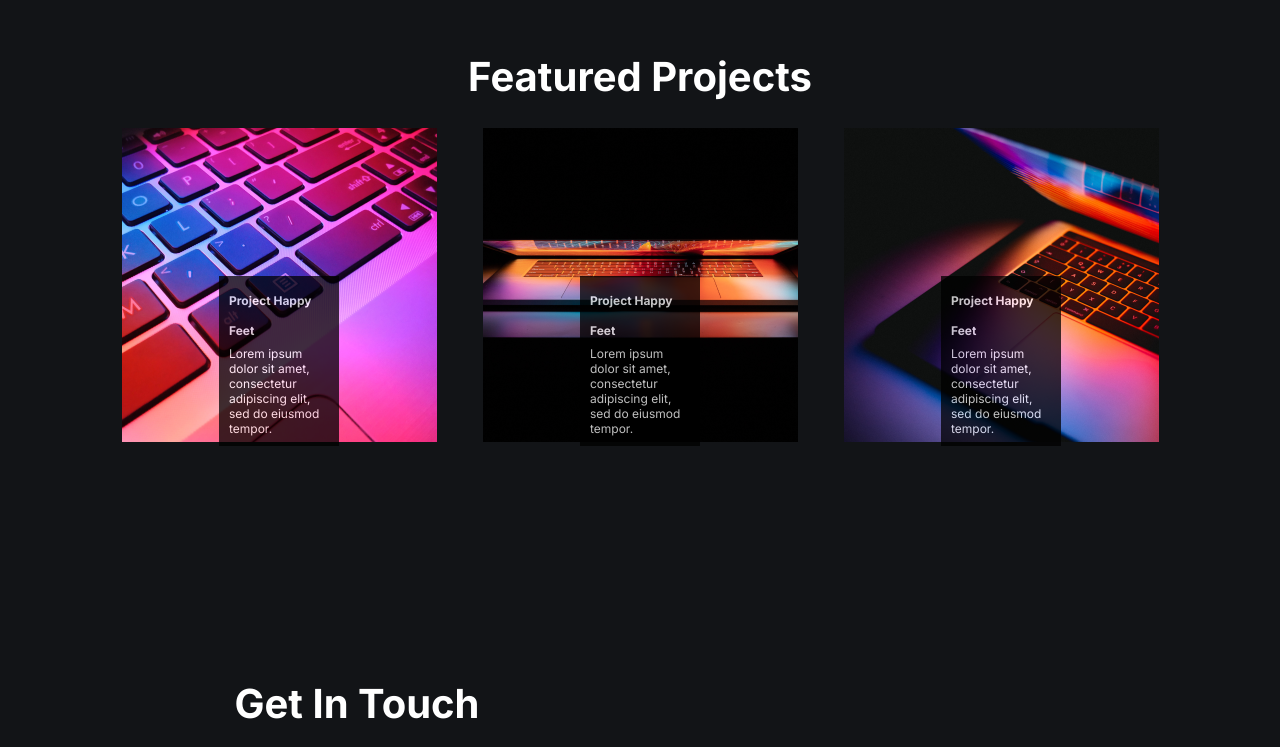
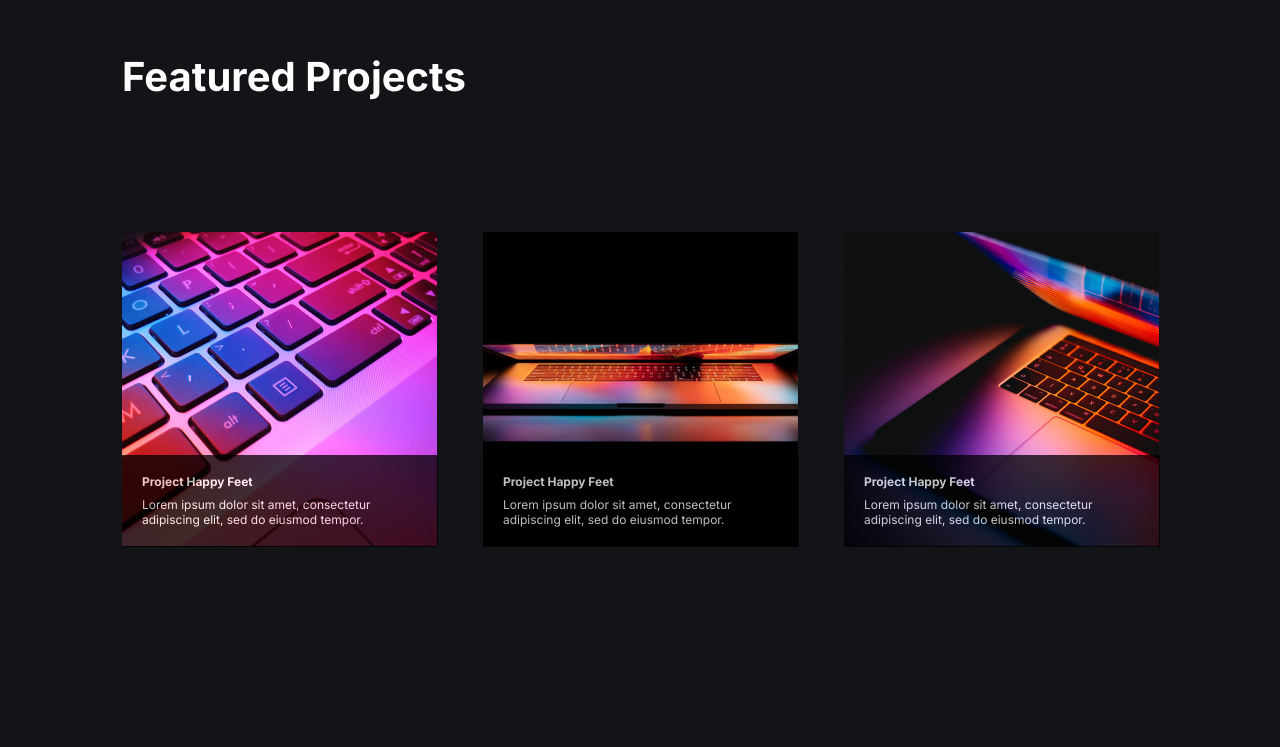
Before and after one commit to BizzNEST/collaboration-repository-c, a website: page index.html in a window 1280 px wide. Shown: the part 841-1588 px from the top of the page. Drawn offline with Linux system fonts and the light colour scheme.

Commit message:
fix(classes.scss):Fix overlapping banner on project images

```diff
--- a/_classes.scss
+++ b/_classes.scss
@@ -52,19 +52,25 @@
   max-width: 314px;
 }
 
+.proj-title {
+  padding-bottom: 40px;
+}
+
 .imgBanner {
   position: absolute;
-  bottom: 0px;
-  left: 50%;
-  transform: translate(-50%);
+  top: 70%;
+  bottom: 3px;
+  background-color: $primary-color;
+  opacity: 75%;
+  width: 100.5%;
+}
+
+.bannerText {
+  padding-left: 20px;
+  padding-bottom: 12px;
+  font-size: 12px;
+  text-align: left;
   color: white;
-  background-color: $primary-color;
-  padding: 10px;
-  justify-content: left;
-  text-align: left;
-  font-size: 12px;
-  opacity: 75%;
-  width: 100px;
   font-family: "Inter", Arial, Helvetica, sans-serif;
   font-weight: 400;
 }
@@ -90,24 +96,11 @@
   margin-right: 30px;
 }
 
-.projects {
-  display: flex;
-  justify-content: center;
-  overflow: auto;
-}
-
 .titleBanner {
   font-family: "Inter", Arial, Helvetica, sans-serif;
   font-weight: 700;
   font-size: 12px;
   line-height: 30px;
-}
-
-.projTitle {
-  color: #ffffff;
-  font-size: 40px;
-  font-family: "Inter", Arial, Helvetica, sans-serif;
-  font-weight: 700;
 }
 
 .contact-container {
--- a/_id.scss
+++ b/_id.scss
@@ -27,5 +27,5 @@
 #projects {
   display: flex;
   flex-direction: column;
-  align-items: center;
+  align-items: left;
 }
--- a/index.html
+++ b/index.html
@@ -46,31 +46,31 @@
             <img src="alexander-hipp-iEEBWgY_6lA-unsplash 1.png" alt="John Doe Image">
         </div>
         <!--Featured projects-->
-        <div id="projects" class="w-full">
-            <h1>Featured Projects</h1>
+        <div id="projects" class="w-full flex flex-wrap gap-4">
+            <h1 class="proj-title">Featured Projects</h1>
             <div class="flex flex-wrap justify-center w-full" style="gap: 47px;">
 
                 <div class="proj-img">
                     <img src="img_files/img1.png" alt="Colorful Computer Keys">
-                    <div class="imgBanner"><a href="https://my-bizznest-app.netlify.app" target="_blank"
+                    <div class="imgBanner"><p class="bannerText"><a href="https://my-bizznest-app.netlify.app" target="_blank"
                             class="titleBanner">Project Happy Feet</a><br>
-                        Lorem ipsum dolor sit amet, consectetur <br> adipiscing elit, sed do eiusmod tempor.</div>
+                        Lorem ipsum dolor sit amet, consectetur <br> adipiscing elit, sed do eiusmod tempor.</p></div>
 
                 </div>
 
                 <div class="proj-img">
                     <img src="img_files/img2.png" alt="Colorful Computer Keys">
-                    <div class="imgBanner"><a href="https://my-bizznest-app.netlify.app" target="_blank"
-                            class="titleBanner">Project Happy Feet</a><br>
-                        Lorem ipsum dolor sit amet, consectetur <br> adipiscing elit, sed do eiusmod tempor.</div>
+                    <div class="imgBanner"><p class="bannerText"><a href="https://my-bizznest-app.netlify.app" target="_blank"
+                        class="titleBanner">Project Happy Feet</a><br>
+                    Lorem ipsum dolor sit amet, consectetur <br> adipiscing elit, sed do eiusmod tempor.</p></div>
 
                 </div>
 
                 <div class="proj-img">
                     <img src="img_files/img3.png" alt="Colorful Computer Keys">
-                    <div class="imgBanner"><a href="https://my-bizznest-app.netlify.app" target="_blank"
-                            class="titleBanner">Project Happy Feet</a><br>
-                        Lorem ipsum dolor sit amet, consectetur <br> adipiscing elit, sed do eiusmod tempor.</div>
+                    <div class="imgBanner"><p class="bannerText"><a href="https://my-bizznest-app.netlify.app" target="_blank"
+                        class="titleBanner">Project Happy Feet</a><br>
+                    Lorem ipsum dolor sit amet, consectetur <br> adipiscing elit, sed do eiusmod tempor.</p></div>
 
                 </div>
             </div>
```
Also changed, not shown: style.css, 1 other file.
